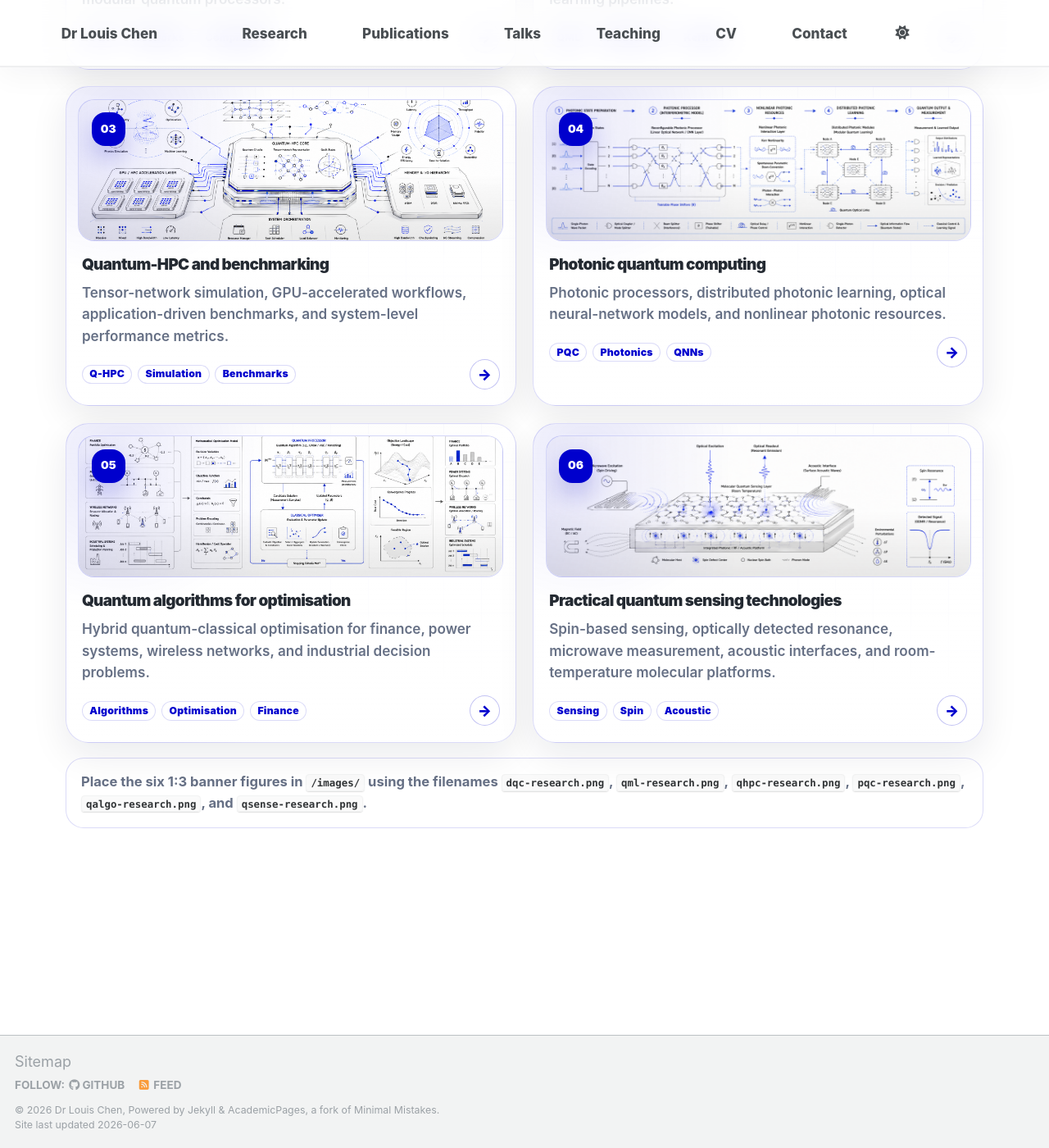
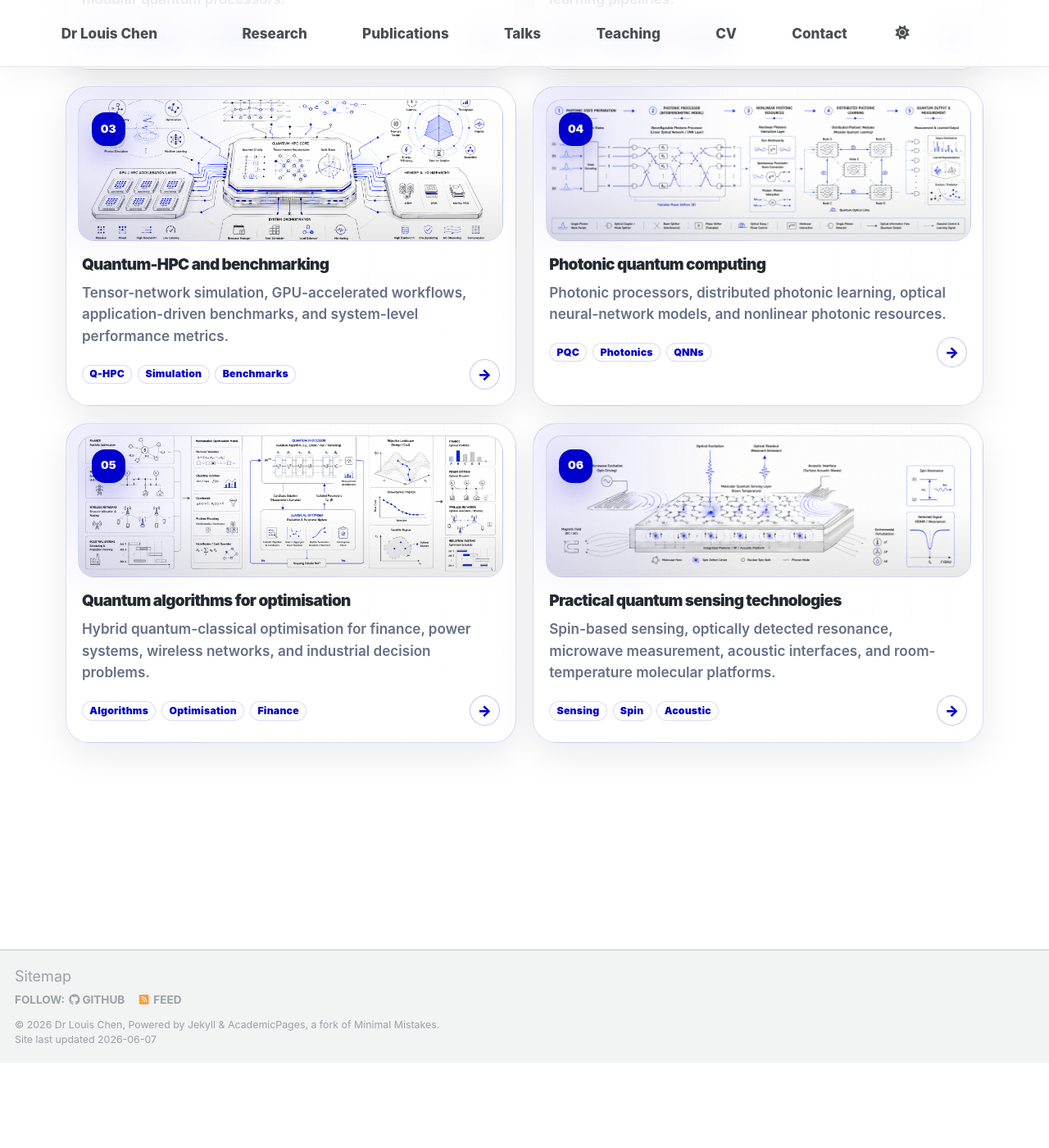
Before and after one commit to Louisanity/louisanity.github.io, a Jekyll site: the page built from _pages/Research.html, in a window 1280 px wide and 1400 px high, scrolled down 976 px. Shown: the whole window at 82% size. Built offline with Jekyll 4.4.1, drawn with Linux system fonts in a browser that asks for light colours; after the commit the page ends 2272 px from its top, so only the background shows below that.

Commit message:
Update Research.html

```diff
--- a/_pages/Research.html
+++ b/_pages/Research.html
@@ -16,10 +16,6 @@ redirect_from:
     display: none !important;
   }
 
-  /* Research page visual theme cards.
-     This page expects the six banner figures below to exist in /images/.
-     dqc-research.png, qml-research.png, qhpc-research.png,
-     pqc-research.png, qalgo-research.png, qsense-research.png */
   .lc-research-visual-page {
     width: min(1120px, calc(100vw - 2rem));
     margin-inline: auto;
@@ -253,22 +249,6 @@ redirect_from:
     background: var(--lc-blue-soft);
   }
 
-  .lc-research-note {
-    margin-top: 1rem;
-    border: 1px solid var(--lc-border);
-    border-radius: 22px;
-    background: rgba(255,255,255,0.52);
-    color: var(--lc-muted);
-    padding: 0.9rem 1rem;
-    line-height: 1.55;
-    font-size: 0.92rem;
-    font-weight: 660;
-  }
-
-  html[data-theme="dark"] .lc-research-note {
-    background: rgba(255,255,255,0.035);
-  }
-
   @media (max-width: 980px) {
     .lc-research-visual-page .lc-page-hero {
       grid-template-columns: 1fr;
@@ -468,11 +448,5 @@ redirect_from:
         </div>
       </a>
     </div>
-
-    <p class="lc-research-note">
-      Place the six 1:3 banner figures in <code>/images/</code> using the filenames
-      <code>dqc-research.png</code>, <code>qml-research.png</code>, <code>qhpc-research.png</code>,
-      <code>pqc-research.png</code>, <code>qalgo-research.png</code>, and <code>qsense-research.png</code>.
-    </p>
   </section>
 </div>
```
